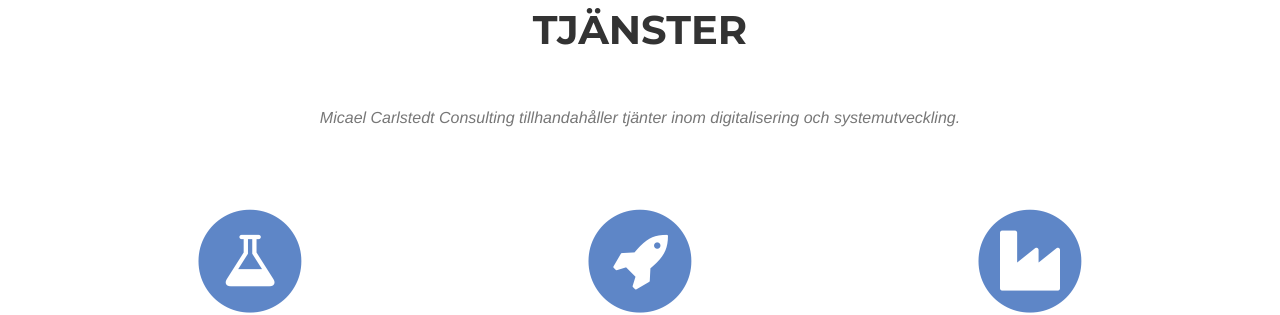
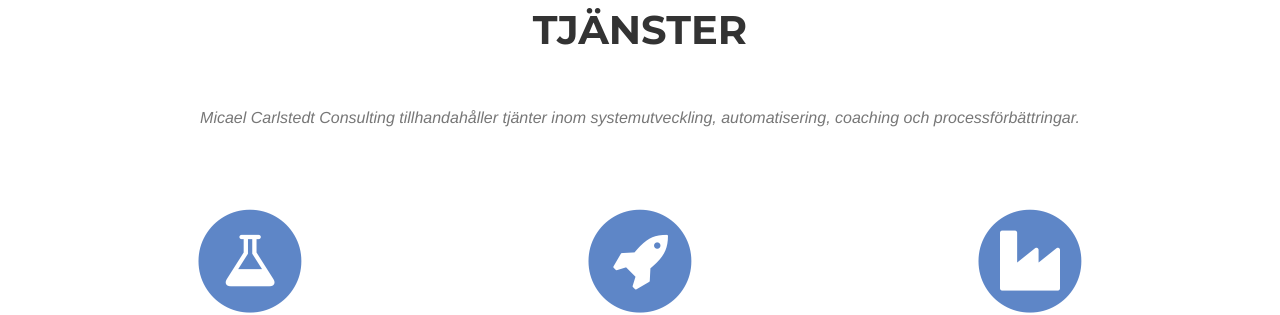
Before and after one commit to micaelcarlstedt/micaelcarlstedt.github.io, a Jekyll site: the page built from index.html, in a window 1280 px wide. Shown: the part 1180-1495 px from the top of the page. Built offline with Jekyll 4.4.1, drawn with Linux system fonts in a browser that asks for light colours; some web fonts are replaced.

Commit message:
2: Improved the description of the services

```diff
--- a/_includes/services.html
+++ b/_includes/services.html
@@ -5,7 +5,7 @@
                 <div class="col-lg-12 text-center">
                     <h2 class="section-heading">Tjänster</h2>
                     </br>
-                    <h3 class="section-subheading text-muted">Micael Carlstedt Consulting tillhandahåller tjänter inom digitalisering och systemutveckling.</h3>
+                    <h3 class="section-subheading text-muted">Micael Carlstedt Consulting tillhandahåller tjänter inom systemutveckling, automatisering, coaching och processförbättringar.</h3>
                 </div>
             </div>
             <div class="row text-center">
```
